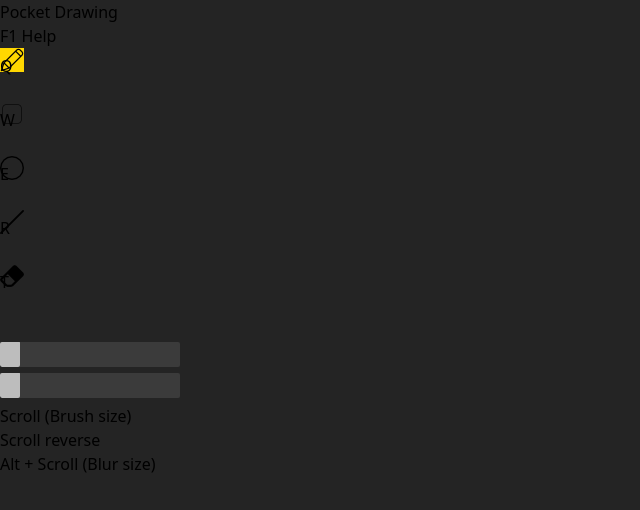
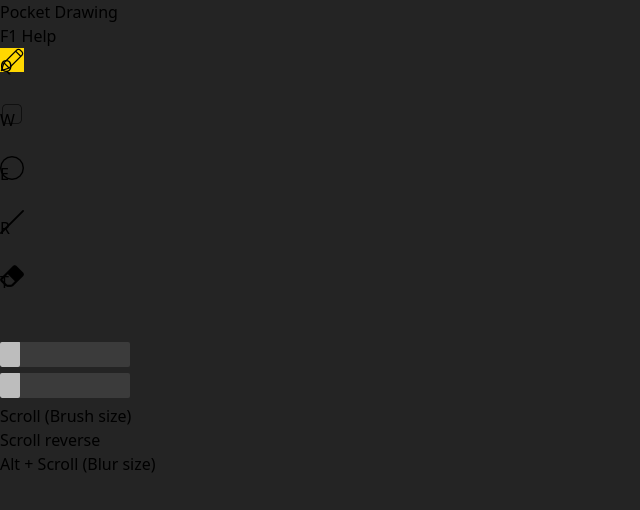
Before and after one commit to livemehere/pocket-drawing, a React (Vite) app: page / in a window 1280 px wide. Shown: the top 510 px of the page, without its empty margins (0-640 px from the left). Built offline with nearby package versions, Linux system fonts and the light colour scheme.

Commit message:
브러시 컨트롤 사이즈, 포지션 조정

```diff
--- a/src/components/BrushControls.tsx
+++ b/src/components/BrushControls.tsx
@@ -29,7 +29,7 @@ export const BrushControls: FC<Props> = ({
     <>
       <div
         className={
-          "-rotate-90 flex gap-1 fixed left-[40px] top-[700px] shadow-md origin-left justify-center items-center shadow-black/50 bg-[#121212]"
+          "-rotate-90 flex gap-1 fixed left-[40px] top-[600px] shadow-md origin-left justify-center items-center shadow-black/50 bg-[#121212]"
         }
       >
         <InputRange
@@ -52,7 +52,7 @@ export const BrushControls: FC<Props> = ({
         />
       </div>
       {showHelp && (
-        <div className={"fixed top-[450px] left-[80px]"}>
+        <div className={"fixed top-[400px] left-[80px]"}>
           <div
             className={
               "bg-black/80 text-white px-2 py-1 rounded shadow-xl text-xs mb-7"
--- a/src/index.css
+++ b/src/index.css
@@ -10,7 +10,7 @@ body {
 
 input[type="range"] {
   overflow: hidden;
-  width: 180px;
+  width: 130px;
   -webkit-appearance: none;
   background-color: #3b3b3b;
   border-radius: 2px;
```
